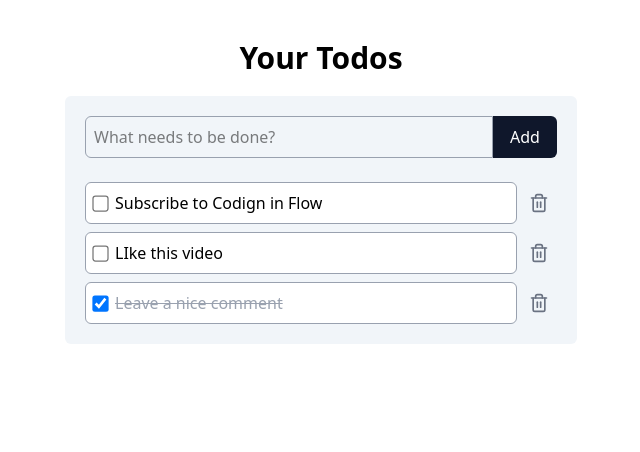
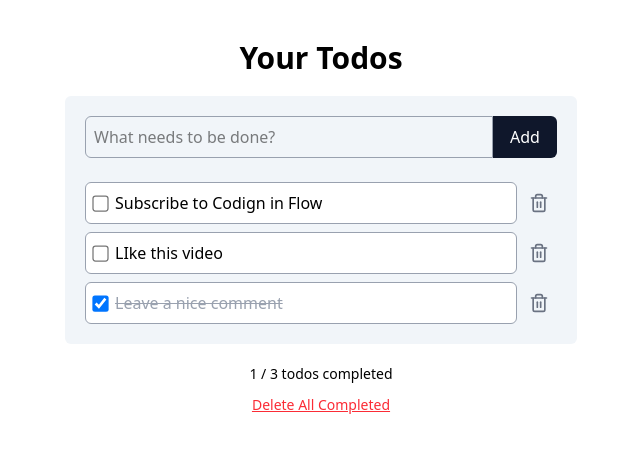
Before and after one commit to idelgado2/vite-test, a React (Vite) app: page / in a window 1280 px wide. Shown: the top 452 px of the page, without its empty margins (319-959 px from the left). Built offline with nearby package versions, Linux system fonts and the light colour scheme.

Commit message:
adding a summary

```diff
--- a/src/App.tsx
+++ b/src/App.tsx
@@ -2,6 +2,7 @@
 import { dummyData } from "./data/todo";
 import AddTodoForm from "./components/AddTodoForm";
 import TodoList from "./components/TodoList";
+import TodoSummary from "./components/TodoSummary";
 
 function App() {
   const [todos, setTodos] = useState(dummyData);
@@ -19,7 +20,7 @@
   function addTodo(title: string) {
     setTodos((prevTodos) => [
       {
-        id: prevTodos.length + 1,
+        id: Date.now(),
         title: title,
         completed: false,
       },
@@ -27,6 +28,9 @@
     ]);
   }
 
+  function deleteAllCompletedTodos() {
+    setTodos((prevTodos) => prevTodos.filter((todo) => !todo.completed));
+  }
   return (
     <main className="py-10 h-screen space-y-5">
       <h1 className="font-bold text-3xl text-center">Your Todos</h1>
@@ -38,6 +42,7 @@
           onDelete={deleteTodo}
         />
       </div>
+      <TodoSummary todos={todos} deleteAllCompleted={deleteAllCompletedTodos} />
     </main>
   );
 }
--- /dev/null
+++ b/src/components/TodoSummary.tsx
@@ -0,0 +1,29 @@
+import { Todo } from "../types/todo";
+
+interface TodoSummaryProps {
+  todos: Todo[];
+  deleteAllCompleted: () => void;
+}
+
+export default function TodoSummary({
+  todos,
+  deleteAllCompleted,
+}: TodoSummaryProps) {
+  const completedTodos = todos.filter((todos) => todos.completed);
+
+  return (
+    <div className="text-center space-y-2">
+      <p className="text-sm font-medium">
+        {completedTodos.length} / {todos.length} todos completed
+      </p>
+      {completedTodos.length > 0 && (
+        <button
+          onClick={deleteAllCompleted}
+          className="text-red-500 hover: underline text-sm font-medium"
+        >
+          Delete All Completed
+        </button>
+      )}
+    </div>
+  );
+}
```
